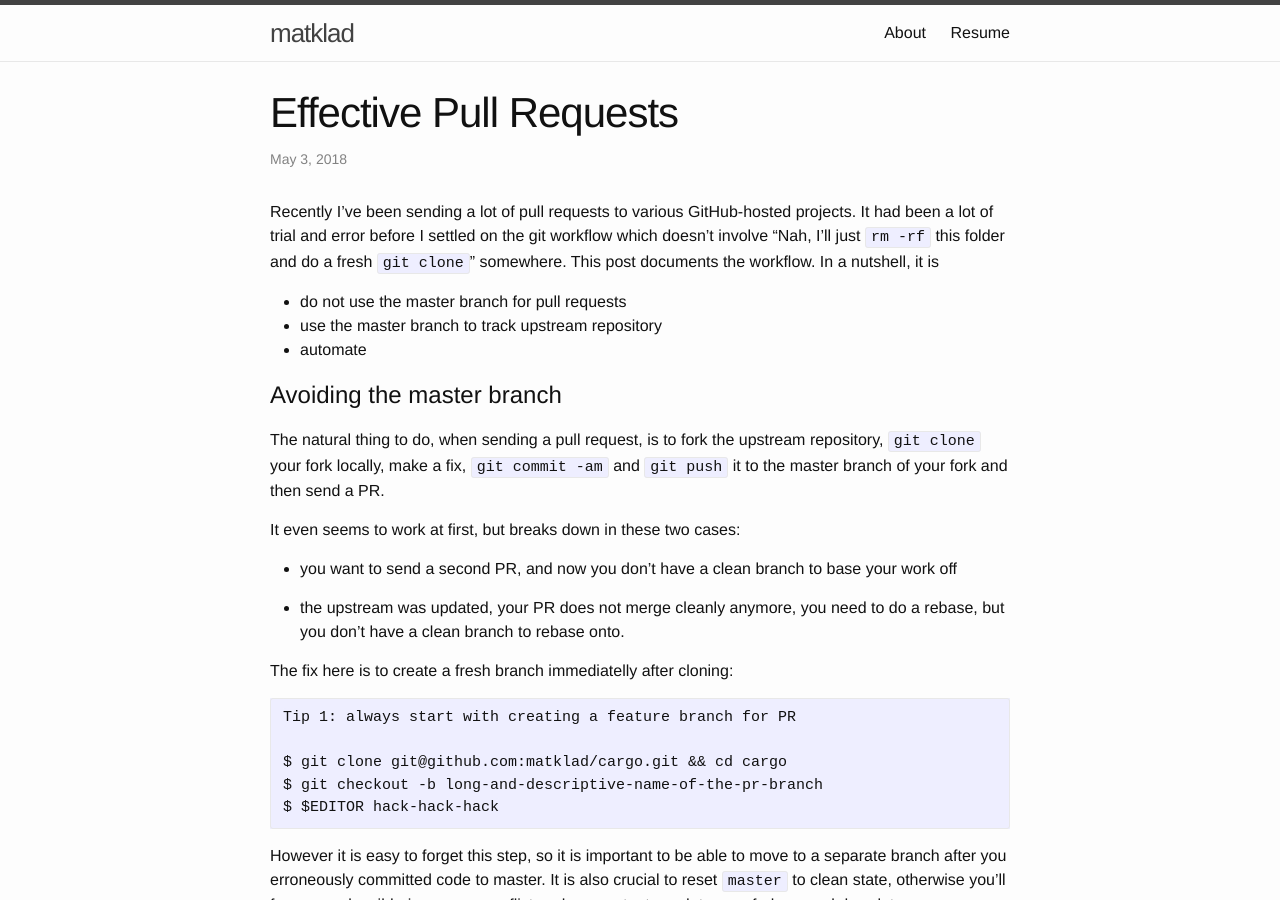
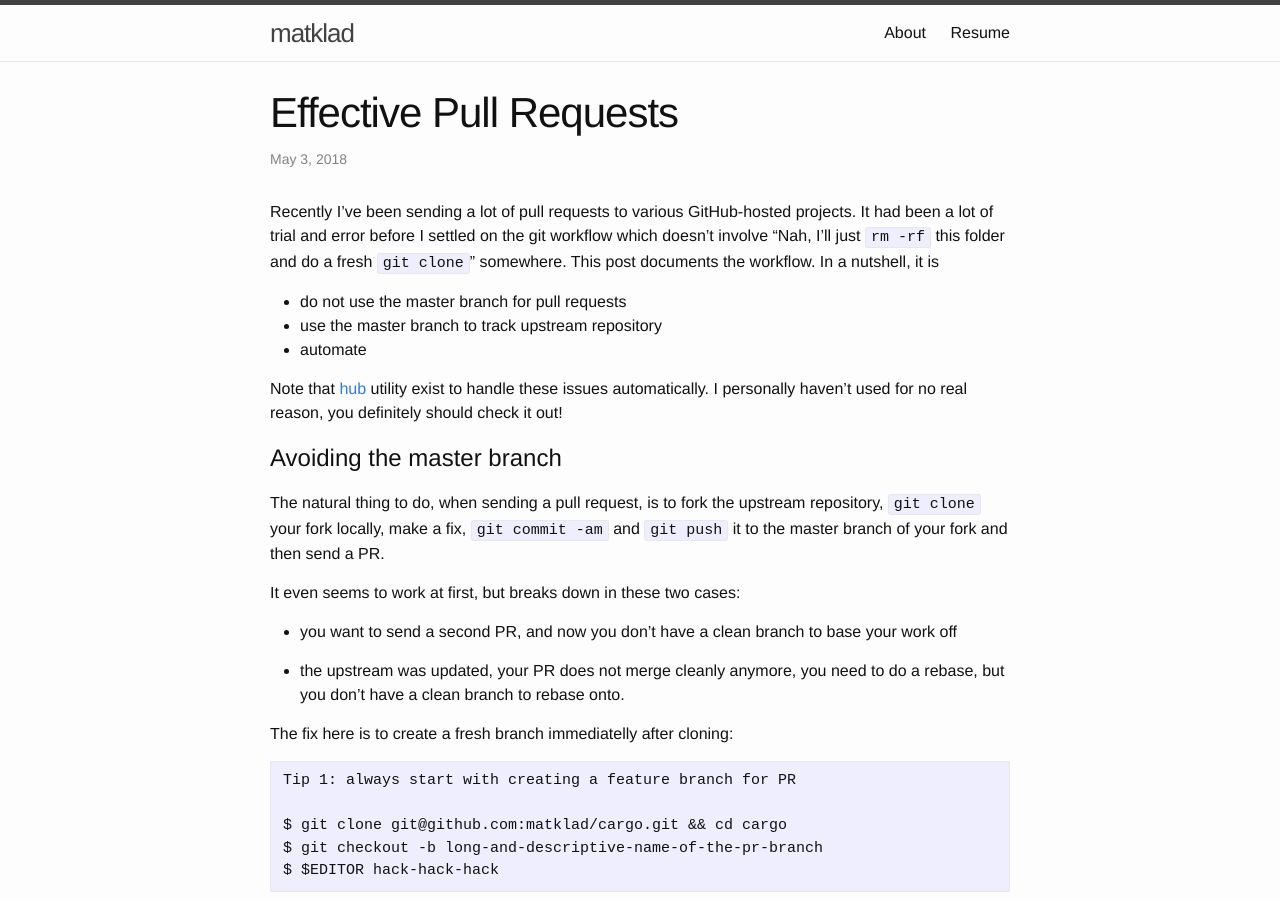
Before and after one commit to matklad/matklad.github.io, a Jekyll site: the page built from _posts/2018-05-03-effective-pull-requests.markdown, in a window 1280 px wide and 900 px high. Built offline with Jekyll 4.4.1, drawn with Linux system fonts in a browser that asks for light colours; comment, search, counter and statistics services are not loaded.

Commit message:
Mention the Hub utility

```diff
--- a/_posts/2018-05-03-effective-pull-requests.markdown
+++ b/_posts/2018-05-03-effective-pull-requests.markdown
@@ -14,6 +14,9 @@ documents the workflow. In a nutshell, it is
 * use the master branch to track upstream repository
 * automate
 
+Note that [hub](https://hub.github.com/) utility exist to handle these
+issues automatically. I personally haven't used for no real reason,
+you definitely should check it out!
 
 # Avoiding the master branch
 
```
